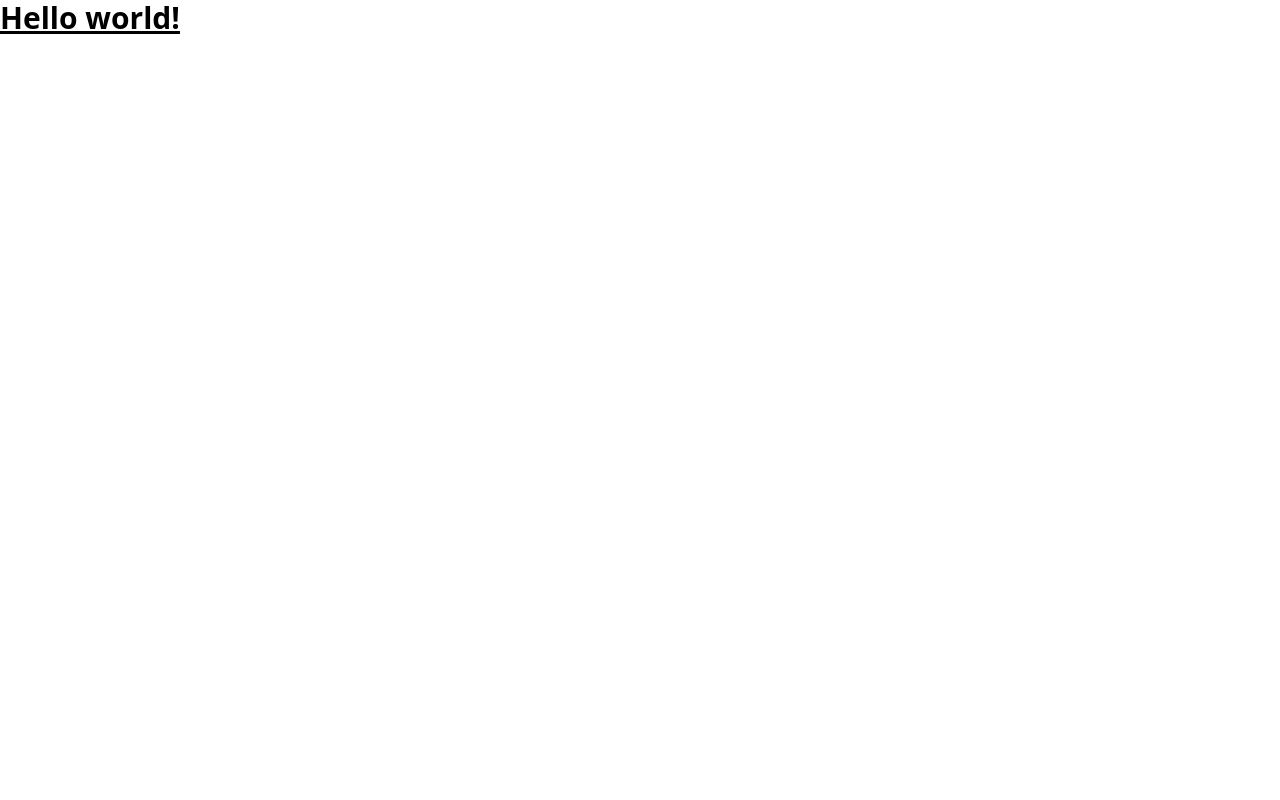
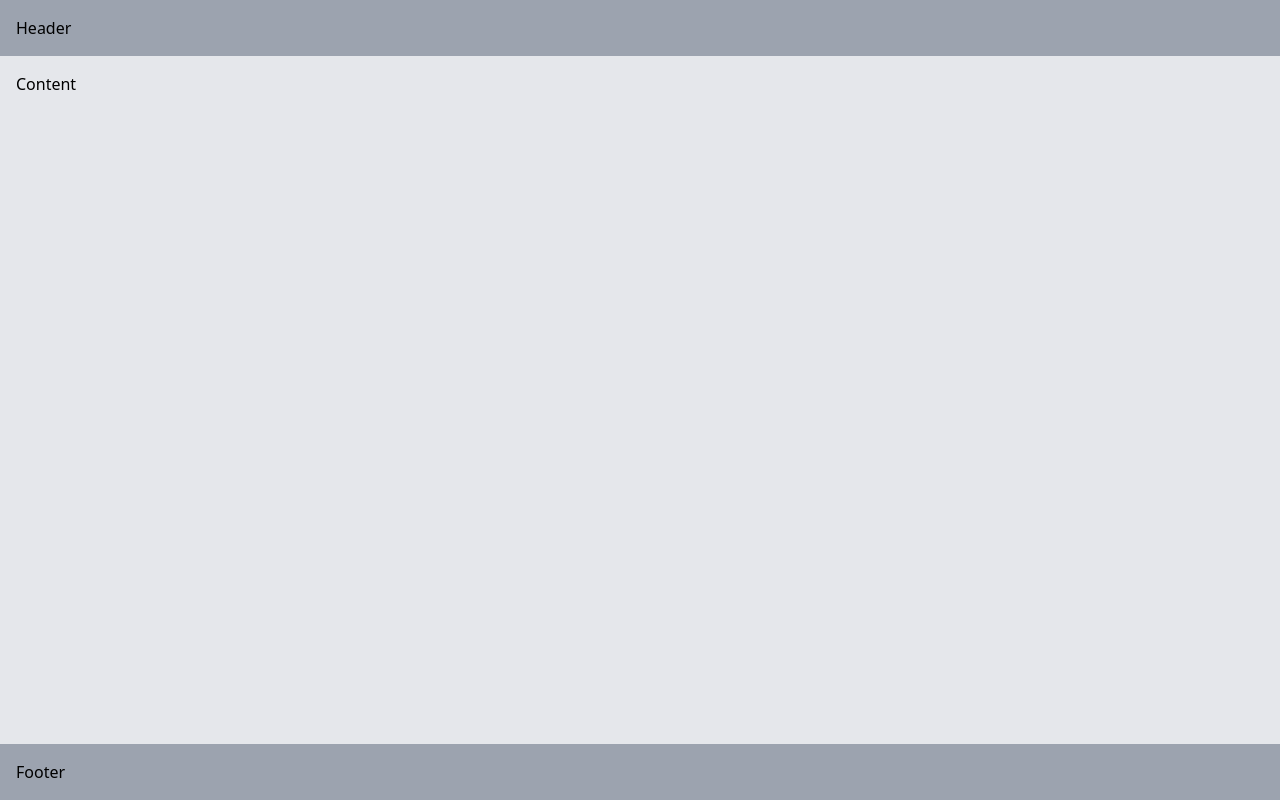
Before and after one commit to sdieunidou/tailwind-empty, a website: page public/index.html in a window 1280 px wide. Drawn offline with nearby package versions, Linux system fonts and the light colour scheme; files that its build step writes are made by us from their sources; a web font is replaced by a local one.

Commit message:
add simple layout

```diff
--- a/public/index.html
+++ b/public/index.html
@@ -10,8 +10,12 @@
   <script defer src="https://cdn.jsdelivr.net/npm/alpinejs@3.x.x/dist/cdn.min.js"></script>
 </head>
 <body>
-  <h1 class="text-3xl font-bold underline">
-    Hello world!
-  </h1>
+  <div class="flex flex-col h-screen">
+    <header class="p-4 bg-gray-400">Header</header>
+    <main class="p-4 flex-grow bg-gray-200">
+      <p>Content</p>
+    </main>
+    <footer class="p-4 bg-gray-400">Footer</footer>
+  </div>
 </body>
 </html>
```
